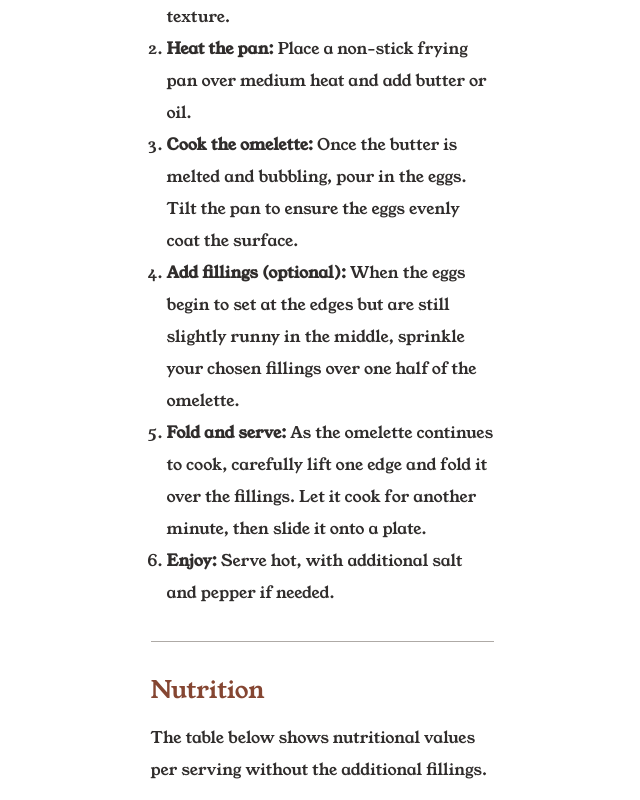
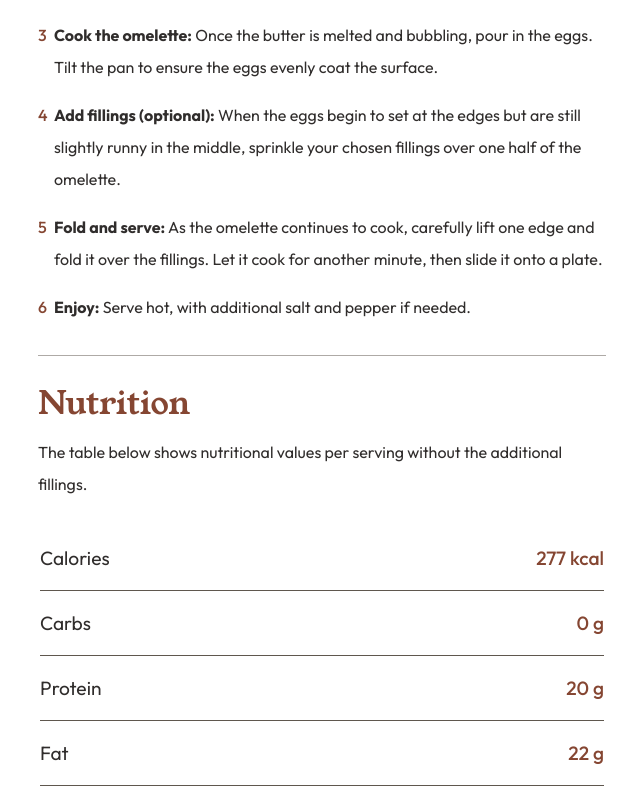
Before and after one commit to rosendo2015/recipe-page, a React (Vite) app: page / in a window 1280 px wide. Shown: the part 1160-1960 px from the top of the page, without its empty margins (318-958 px from the left). Built offline with nearby package versions, Linux system fonts and the light colour scheme.

Commit message:
finished desktop

```diff
--- a/index.html
+++ b/index.html
@@ -3,7 +3,7 @@
 
 <head>
   <meta charset="UTF-8" />
-  <link rel="icon" type="image/svg+xml" href="/vite.svg" />
+  <link rel="icon" type="image/svg+xml" href="public/favicon-32x32.png" />
   <meta name="viewport" content="width=device-width, initial-scale=1.0" />
   <link rel="preconnect" href="https://fonts.googleapis.com"/>
   <link rel="preconnect" href="https://fonts.gstatic.com" crossorigin/>
--- a/src/pages/Home/index.jsx
+++ b/src/pages/Home/index.jsx
@@ -52,16 +52,16 @@ export function Home() {
       <table>
         <tbody>
           <tr>
-            <td>Calories</td><td>277kcal</td>
+            <td>Calories</td><td>277 kcal</td>
           </tr>
           <tr>
-            <td>Carbs</td><td> 0g</td>
+            <td>Carbs</td><td> 0 g</td>
           </tr>
           <tr>
-            <td>Protein</td><td>20g</td>
+            <td>Protein</td><td>20 g</td>
           </tr>
           <tr>
-            <td>Fat</td><td>22g</td>
+            <td>Fat</td><td>22 g</td>
           </tr>
         </tbody>
       </table>
--- a/src/pages/Home/styles.js
+++ b/src/pages/Home/styles.js
@@ -1,7 +1,7 @@
 import styled from 'styled-components'
 
 export const Container = styled.div`
-max-width: 375px;
+width: 375px;
 padding: 1rem;
 margin: auto;
 font-size: 1rem;
@@ -11,8 +11,15 @@ img{
   border-radius: 8px;
   margin-bottom: 1rem;
 }
+h1, h2, h4{
+  font-family: "Young Serif", serif;
+  font-weight: 500;
+  font-size: 2rem;
+}
 h1{
+  font-size: 2.5rem;
   margin-bottom: 1rem;
+  line-height: 110%;
 }
 h2{
   color: ${({theme})=>theme.COLORS.Nutmeg};
@@ -27,6 +34,8 @@ h2{
   background-color: ${({theme})=>theme.COLORS.Rose_White};
 }
 .preparation h4{
+  font-family: "Outfit", sans-serif;
+  font-weight: 600;
   color: ${({theme})=>theme.COLORS.Dark_Raspberry};
   margin-bottom: 1rem;
   margin-left: 1.5rem;
@@ -37,15 +46,46 @@ h2{
   margin-left: 3rem;
   font-size: 1.2rem;
 }
-.preparation ul li{
-  list-style: ${({theme})=>theme.COLORS.Dark_Raspberry};
+.preparation ul li::before {
+  content: '*';
+  color: ${({theme})=>theme.COLORS.Dark_Raspberry};
+  display: inline-block;
+  width: 2rem;
+  margin-left: -1em;
 }
 ul, ol{
   margin-left: 1rem;
 
 }
+ol{
+  list-style: none;
+  counter-reset: li;
+
+}
+ol li{
+  margin-bottom: 1rem;
+}
+ol li::before{
+  content: counter(li);
+  counter-increment: li;
+  color: ${({theme})=>theme.COLORS.Nutmeg};
+  display: inline-block;
+  width: 1rem;
+  margin-left: -1em;
+  font-weight: 500;
+}
+
+
 ul li{
+  list-style: none;
   margin-right: 1rem;
+}
+ul li::before {
+  content: "*";
+  color: ${({theme})=>theme.COLORS.Nutmeg};
+  display: inline-block;
+  width: 2rem;
+  margin-left: -1em;
 }
 table{
   width: 100%;
@@ -60,9 +100,11 @@ tr{
   padding: 1rem 0;
 }
 td:nth-child(2){
-  font-weight: 900;
+  font-weight: 500;
   color: ${({theme})=>theme.COLORS.Nutmeg};
 }
-
+@media (min-width: 700px) {
+  width: 600px;
+}
 
 `
--- a/src/styles/global.js
+++ b/src/styles/global.js
@@ -8,7 +8,7 @@ export default createGlobalStyle`
 }
 body{
     font-family: "Outfit", sans-serif;
-    font-family: "Young Serif", serif;
+
     background-color: ${({ theme }) => theme.COLORS.White};
     color: ${({ theme }) => theme.COLORS.Dark_Charcoal};
     -webkit-font-smoothing: antialiased;
```
Also changed, not shown: public/favicon-32x32.png (added).
